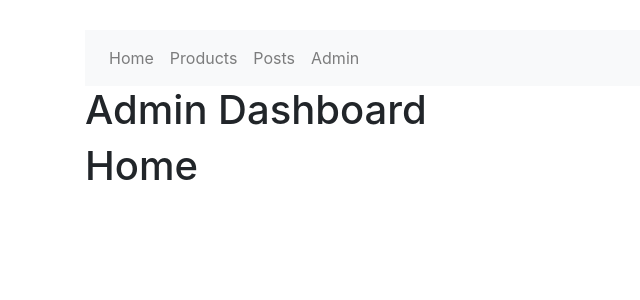
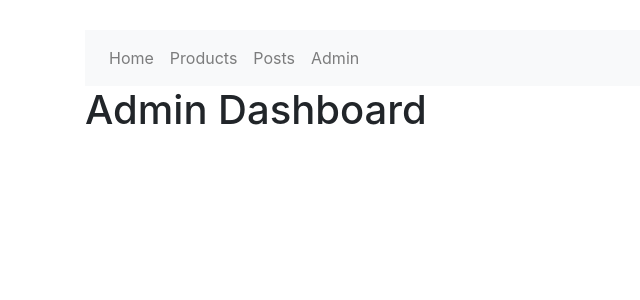
Before and after one commit to charlottedefyn/react-routing, a React (Create React App) app: page /admin/posts in a window 1280 px wide. Shown: the top 300 px of the page, without its empty margins (0-640 px from the left). Built offline with nearby package versions, Linux system fonts and the light colour scheme.

Commit message:
exact et Switch

```diff
--- a/src/App.js
+++ b/src/App.js
@@ -7,7 +7,7 @@
 import ProductDetails from "./components/productDetails";
 import NotFound from "./components/notFound";
 import "./App.css";
-import { Route } from "react-router-dom";
+import { Route, Switch } from "react-router-dom";
 
 class App extends Component {
   render() {
@@ -15,13 +15,15 @@
       <div className="container">
         <NavBar />
         <section>
+          <Switch>
             {/** de la route la plus précise à la moins précise */}
             <Route path="/admin" component={Dashboard} />
             <Route path="/posts" component={Posts} />
             <Route path="/products/:id" component={ProductDetails} />
             <Route path="/products" component={Products} />
             {/** home toujours à la fin */}
-          <Route path="/" component={Home} />
+            <Route path="/" exact component={Home} />
+          </Switch>
         </section>
       </div>
     );
```
Lines whose indentation alone changed are shown as unchanged.
